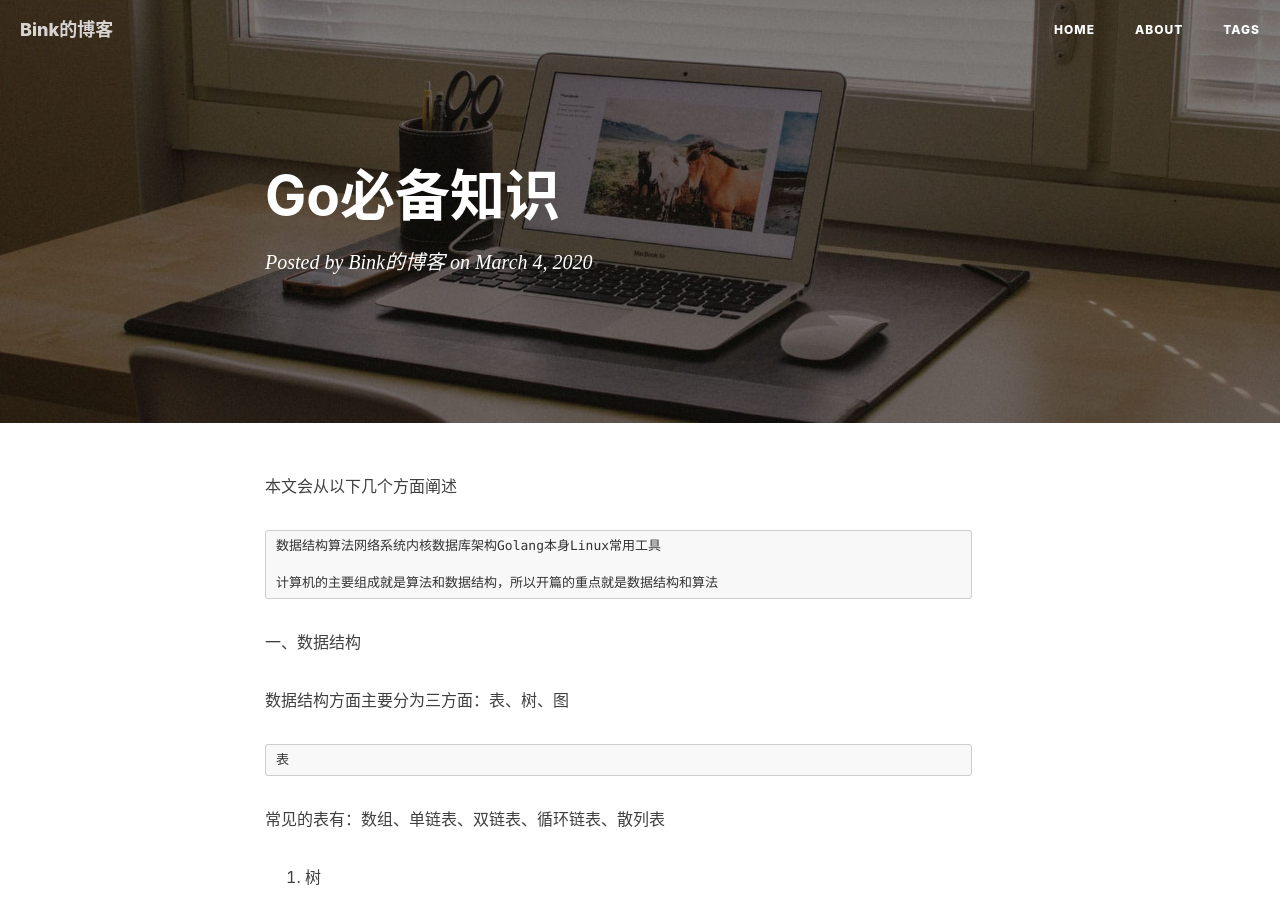
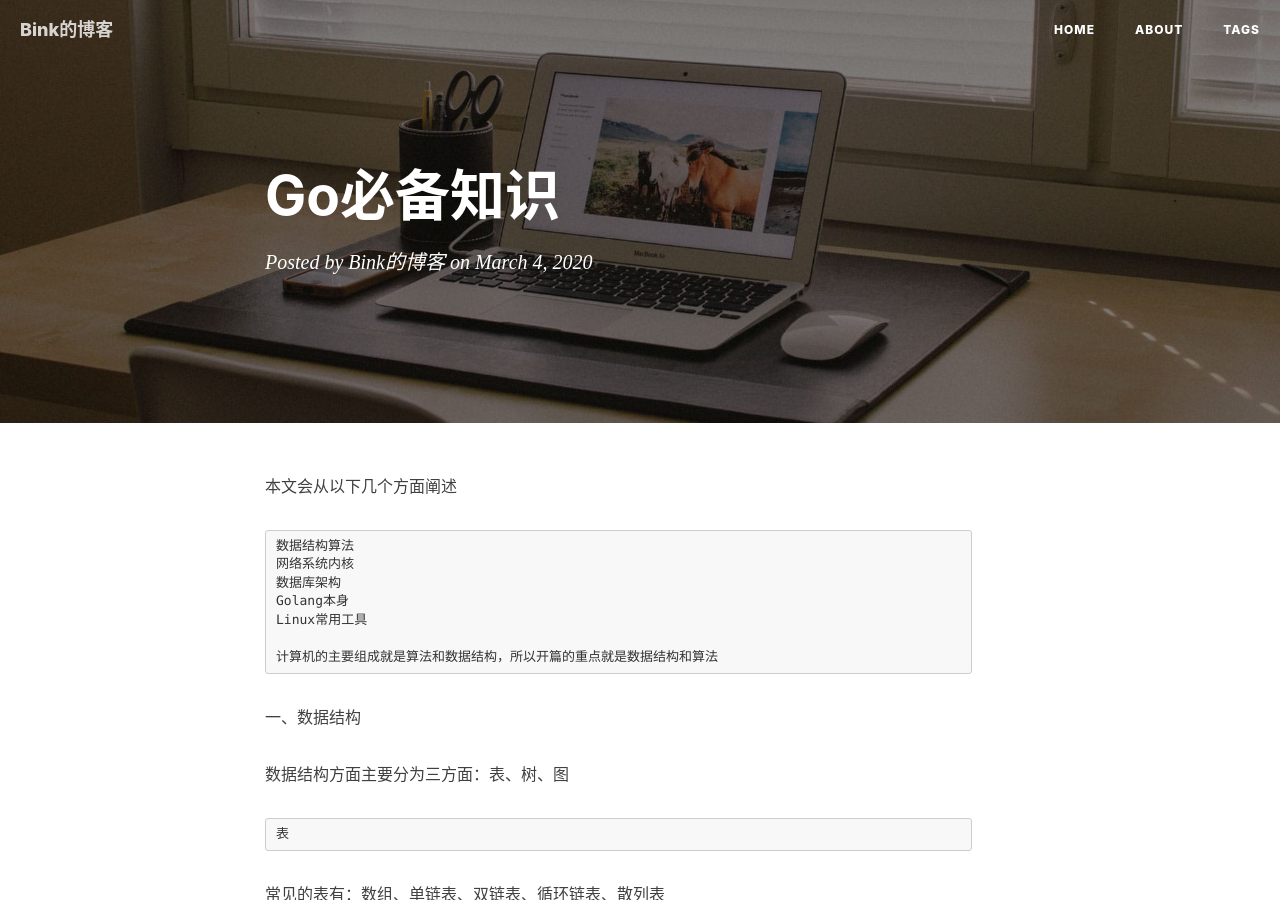
Before and after one commit to binkzhao/binkzhao.github.io, a Jekyll site: the page built from _posts/2020-03-04-Go必备知识.md, in a window 1280 px wide and 900 px high. Built offline with Jekyll 4.4.1, drawn with Linux system fonts in a browser that asks for light colours; nearby versions of some CDN libraries; our own code applies the rules of GitHub Pages for plain Markdown files; comment, search, counter and statistics services are not loaded.

```diff
--- a/_posts/2020-03-04-Go必备知识.md
+++ b/_posts/2020-03-04-Go必备知识.md
@@ -1,6 +1,10 @@
 本文会从以下几个方面阐述
 
-    数据结构算法网络系统内核数据库架构Golang本身Linux常用工具
+    数据结构算法
+    网络系统内核
+    数据库架构
+    Golang本身
+    Linux常用工具
 
     计算机的主要组成就是算法和数据结构，所以开篇的重点就是数据结构和算法
 
```
